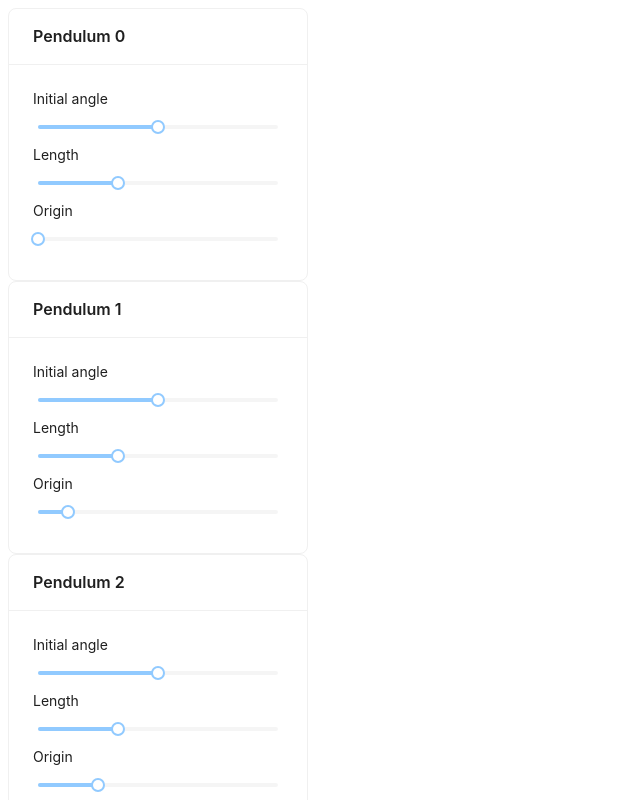
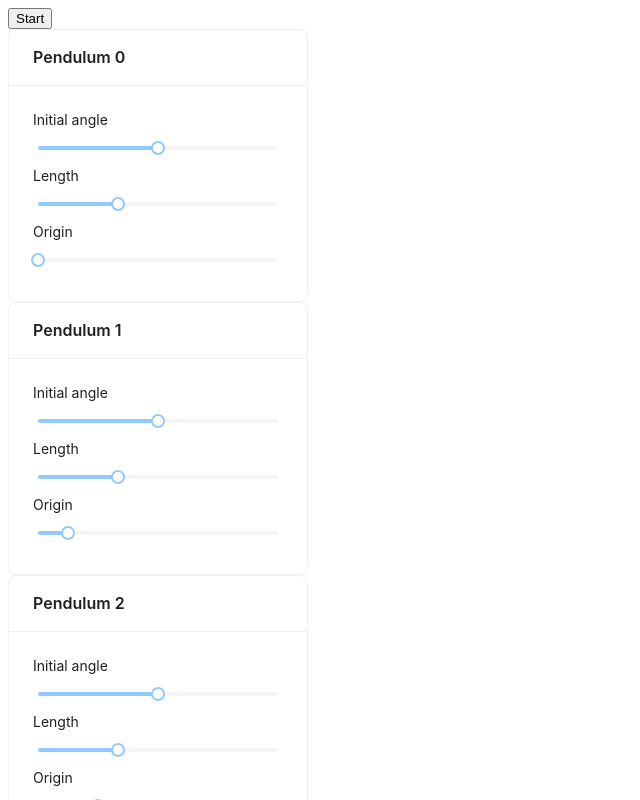
Before and after one commit to achahine78/pendulums-client, a React (Vite) app: page / in a window 1280 px wide. Shown: the top 800 px of the page, without its empty margins (0-640 px from the left). Built offline with nearby package versions, Linux system fonts and the light colour scheme.

Commit message:
feat: add simulation loop

```diff
--- a/package.json
+++ b/package.json
@@ -11,6 +11,7 @@
   },
   "dependencies": {
     "antd": "^5.8.2",
+    "axios": "^1.4.0",
     "react": "^18.2.0",
     "react-dom": "^18.2.0"
   },
--- a/src/App.jsx
+++ b/src/App.jsx
@@ -1,10 +1,13 @@
-import { useState } from "react";
+import { useState, useRef } from "react";
 import { pendulumsInitialState } from "./constants/pendulums";
 import Canvas from "./components/Canvas";
 import ControlPanel from "./components/ControlPanel";
+import axios from 'axios';
 
 function App() {
   const [pendulums, setPendulums] = useState(pendulumsInitialState);
+  const [isSimulating, setIsSimulating] = useState(false);
+  const currentSimulationInterval = useRef();
 
   const updatePendulum = (newPendulum) => {
     const newPendulums = pendulums.map((pendulum) => {
@@ -19,8 +22,43 @@ function App() {
     setPendulums(newPendulums);
   };
 
+  const runSimulations = () => {
+    setIsSimulating(true);
+    clearInterval(currentSimulationInterval.current);
+    const promises = pendulums.map((pendulum) =>
+      axios.post(`http://localhost:300${pendulum.id}/start`, {
+        angle: pendulum.angle,
+        bob: pendulum.bob,
+        pendulumLength: pendulum.pendulumLength,
+        origin: pendulum.origin,
+      })
+    );
+
+    Promise.all(promises)
+      .then(() => {
+        currentSimulationInterval.current = setInterval(() => {
+          const otherPromises = pendulums.map((pendulum) =>
+            axios.get(`http://localhost:300${pendulum.id}/position`)
+          );
+          Promise.all(otherPromises)
+            .then((responses) => {
+              const newPendulums = responses.map((response) => response.data);
+              newPendulums.sort((a, b) => a.id - b.id);
+              setPendulums(newPendulums);
+            })
+            .catch((err) => {
+              console.log(err);
+            });
+        });
+      })
+      .catch((err) => {
+        console.log(err);
+      });
+  };
+
   return (
     <div>
+      <button onClick={() => runSimulations()}>Start</button>
       <div>
         {pendulums.map((pendulum) => (
           <ControlPanel
```
Also changed, not shown: 1 other file (tests, documents, lock files or other folders).
